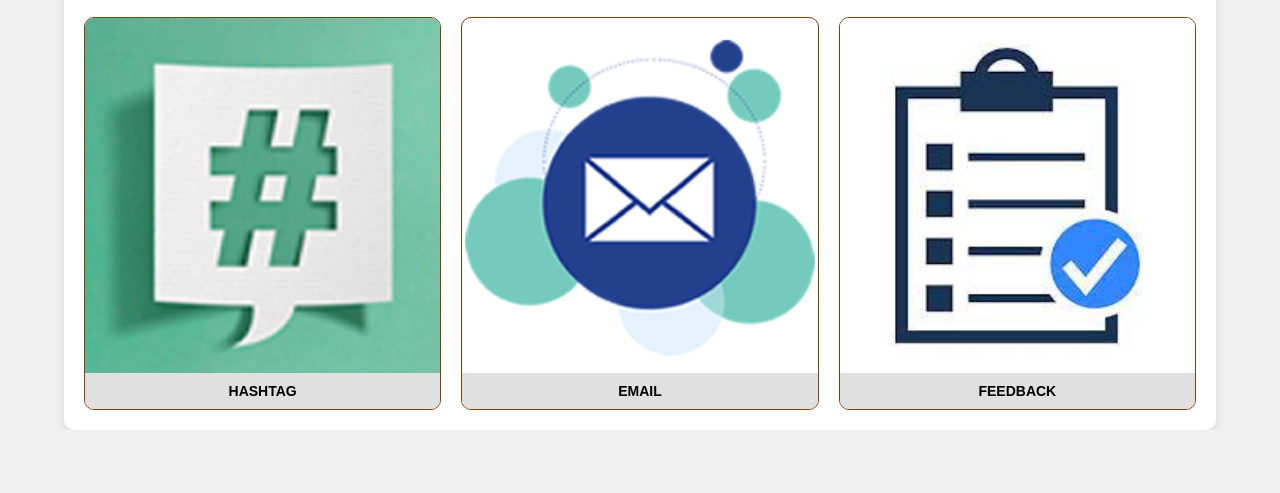
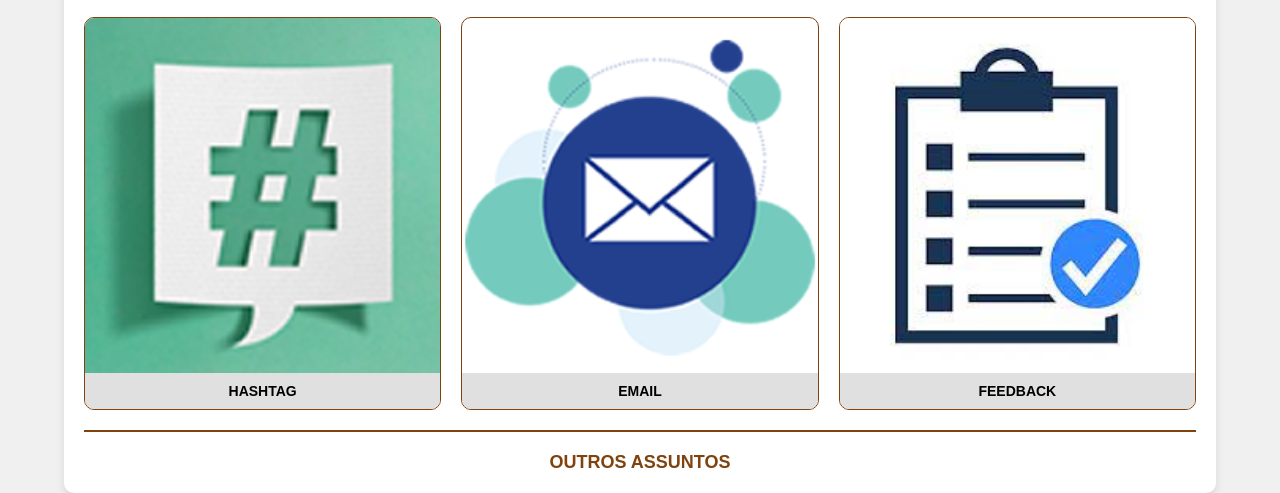
Before and after one commit to TrilhandoTrekking/bio_bkp, a plain HTML site: page index.html in a window 1280 px wide. Shown: the part 1323-1816 px from the top of the page. Before the commit the page ends 1753 px from the top, so only its background shows below. Drawn offline with Linux system fonts and the light colour scheme.

Commit message:
Update index.html

```diff
--- a/index.html
+++ b/index.html
@@ -94,6 +94,18 @@
             padding: 10px;
             width: 100%;
         }
+        .separator {
+            width: 100%;
+            height: 2px;
+            background-color: #80420e;
+            margin: 20px 0;
+        }
+        .legend {
+            text-align: center;
+            font-size: 18px;
+            font-weight: bold;
+            color: #80420e;
+        }
     </style>
 </head>
 <body>
@@ -164,6 +176,8 @@
               </div>
             <!-- Adicione mais blocos de imagens conforme necessário -->
         </div>
+        <div class="separator"></div>
+        <div class="legend">OUTROS ASSUNTOS</div>
     </div>
 </body>
 </html>
```
